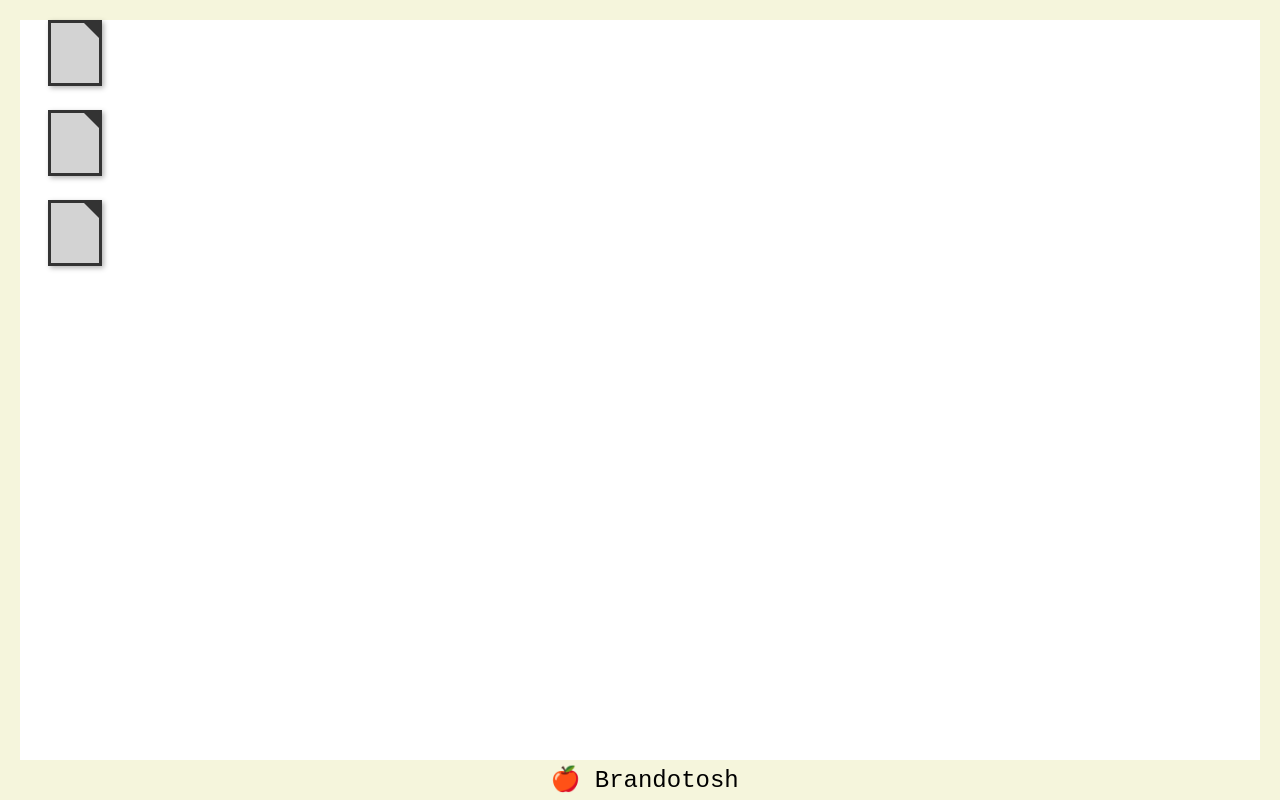
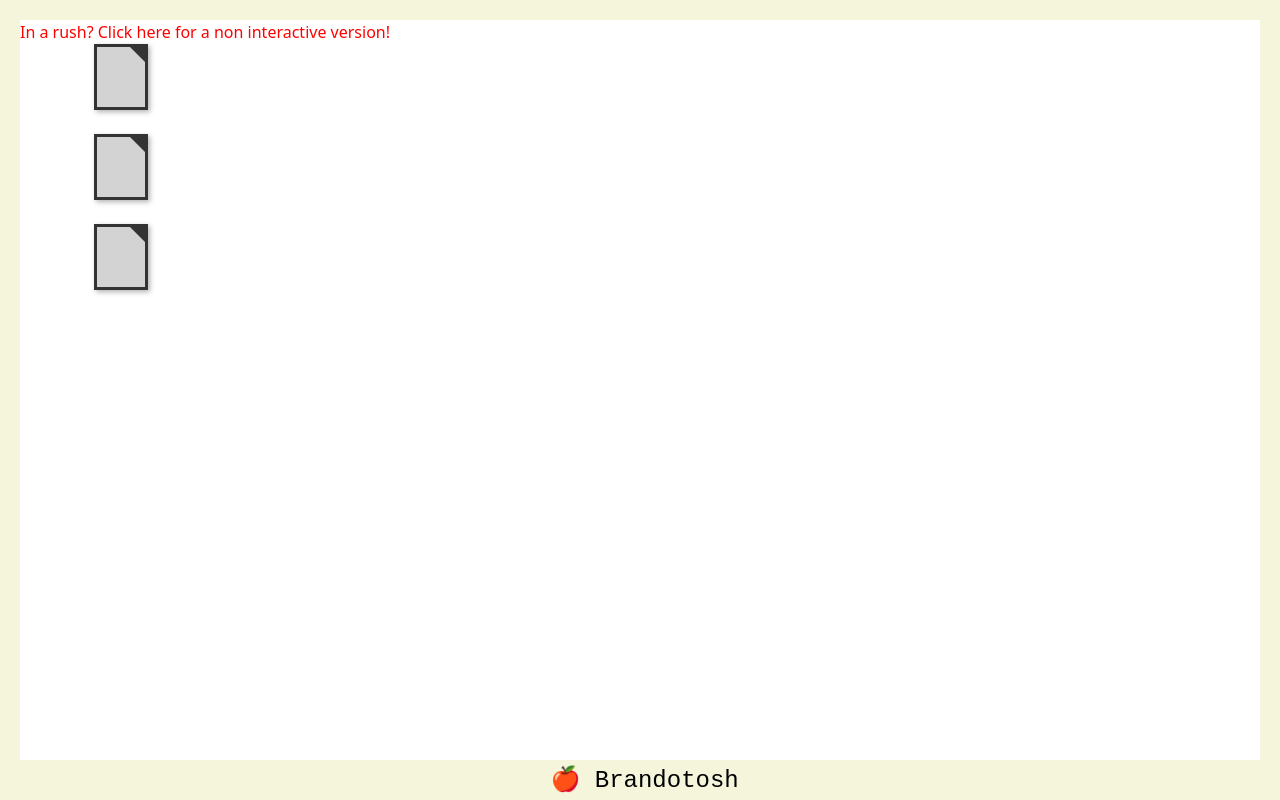
Before and after one commit to B-Rasmussen/portfolio, a React (Vite) app: page / in a window 1280 px wide. Built offline with nearby package versions, Linux system fonts and the light colour scheme.

Commit message:
removed unused page, removed old code from app.tsx, added a button to a non interactive version to display resume and projects

```diff
--- a/src/App.tsx
+++ b/src/App.tsx
@@ -3,10 +3,10 @@ import { SetStateAction, useState } from "react";
 import LandingPage from "./pages/LandingPage";
 import ProjectsPage from "./pages/ProjectsPage";
 import WindowResumePage from "./pages/WindowsResumePage";
-import NavBar from "./components/NavBar";
-// import ExperimentPage from "./pages/ExperimentPage";
+// import NavBar from "./components/NavBar";
 import SocialMediaBar from "./components/SocialMediaBar";
-import LanguagesList from "./components/LanguagesList";
+// import LanguagesList from "./components/LanguagesList";
+import Button from "./components/Button";
 
 function App() {
     const [currentScreen, setCurrentScreen] = useState("Windows");
@@ -21,7 +21,7 @@ function App() {
             case "Landing":
                 return (
                     <div>
-                        <LanguagesList />
+                        {/* <LanguagesList /> */}
                         <LandingPage />
                     </div>
                 );
@@ -35,10 +35,14 @@ function App() {
     };
     return (
         <>
-            {/* {currentScreen == "Landing" ? <Hero /> : null} */}
-            {currentScreen == "Windows" ? null : (
+            {currentScreen == "Windows" ? (
+                <Button
+                    buttonName={"In a rush? Click here for a non interactive version!"}
+                    onButtonPressed={() => navigateTo("Landing")}
+                />
+            ) : (
                 <div className="nav-bar-container">
-                    <NavBar navigateTo={navigateTo} />
+                    {/* <NavBar navigateTo={navigateTo} /> */}
                     <SocialMediaBar />
                 </div>
             )}
@@ -48,28 +52,3 @@ function App() {
 }
 
 export default App;
-
-/*
- *******************************************************************************
- * This is a simple HTML5 canvas drawing of a desert sunset with Joshua trees. *
- *******************************************************************************
- */
-
-// <!DOCTYPE html>
-// <html lang="en">
-// <head>
-//   <meta charset="UTF-8" />
-//   <title>Desert Sunset with Joshua Trees</title>
-//   <style>
-//     canvas {
-//       display: block;
-//       margin: 0 auto;
-//       background: linear-gradient(to top, #EDC9Af, #FF4500); /* fallback */
-//     }
-//   </style>
-// </head>
-// <body>
-//   <canvas id="desertCanvas" width="800" height="400"></canvas>
-
-// </body>
-// </html>
--- a/src/components/Button.tsx
+++ b/src/components/Button.tsx
@@ -24,7 +24,7 @@ const Button = ({
     return (
         <div>
             <div onClick={onButtonPressed}>
-                <div>{buttonName}</div>
+                <div style={{ color: "red" }}>{buttonName}</div>
             </div>
         </div>
     );
--- a/src/pages/ExperimentPage.tsx
+++ /dev/null
@@ -1,4 +0,0 @@
-function ExperimentPage() {
-    return <div>{window.innerHeight}<p />{window.innerWidth}</div>;
-}
-export default ExperimentPage;
```
Also changed, not shown: src/pages/WindowsResumePage.tsx (+6 -4 lines).
